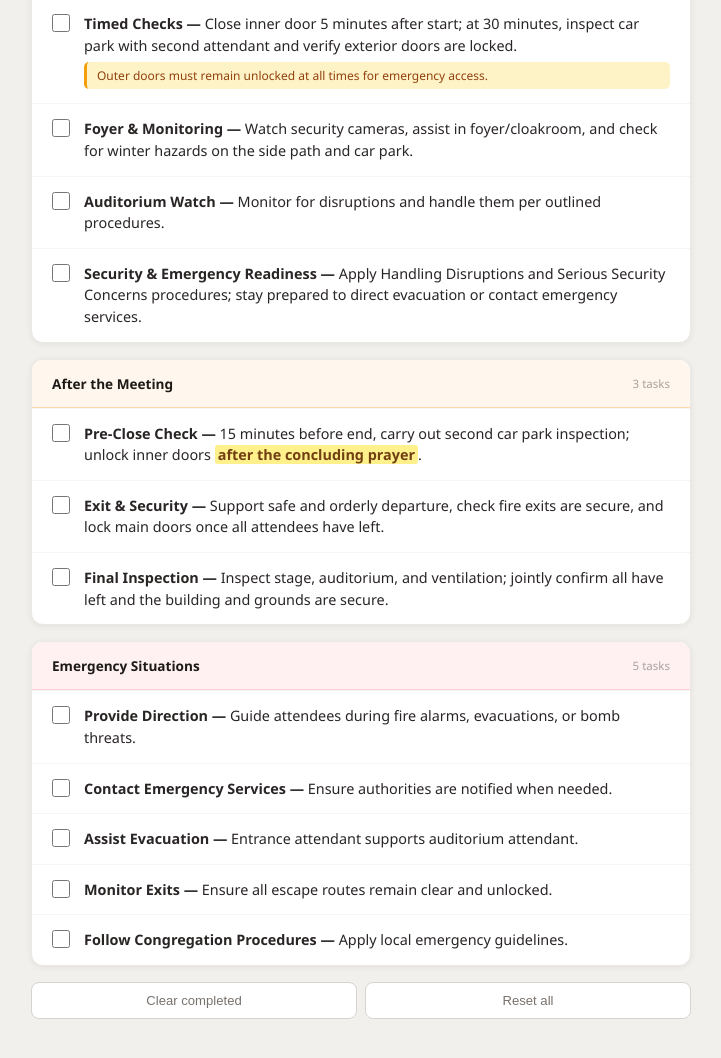
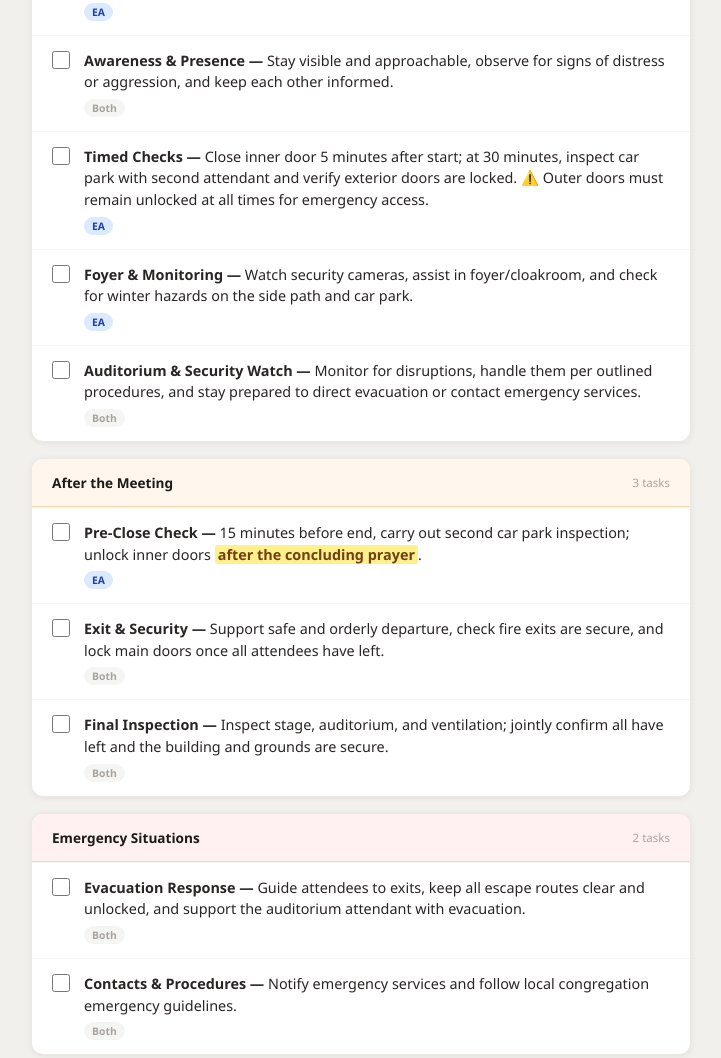
Before and after one commit to process5x1/Duty-Attendants-Checklist, a plain HTML site: page index.html in a window 1280 px wide. Shown: the part 980-2038 px from the top of the page, without its empty margins (279-1000 px from the left). Drawn offline with Linux system fonts and the light colour scheme.

Commit message:
Clean up dead CSS, inline warnings, and fix double-title formatting

```diff
--- a/index.html
+++ b/index.html
@@ -42,12 +42,10 @@
     .section-head {
       padding: 14px 20px; display: flex; align-items: center; gap: 12px;
     }
-    .section-head.before          { background: #eff6ff; border-bottom: 1px solid #bfdbfe; }
-    .section-head.before-during-after { background: #f5f3ff; border-bottom: 1px solid #ddd6fe; }
-    .section-head.during          { background: #f0fdf4; border-bottom: 1px solid #bbf7d0; }
+    .section-head.before     { background: #eff6ff; border-bottom: 1px solid #bfdbfe; }
+    .section-head.during     { background: #f0fdf4; border-bottom: 1px solid #bbf7d0; }
     .section-head.after           { background: #fff7ed; border-bottom: 1px solid #fed7aa; }
     .section-head.emergency       { background: #fff1f2; border-bottom: 1px solid #fecdd3; }
-    .section-icon { font-size: 1.1rem; }
     .section-name { font-size: 0.85rem; font-weight: 700; color: #1c1917; flex: 1; }
     .section-count { font-size: 0.72rem; color: #a8a29e; }
 
@@ -63,16 +61,13 @@
     .task input[type="checkbox"] { width: 18px; height: 18px; accent-color: #1c1917; margin-top: 1px; flex-shrink: 0; cursor: pointer; }
     .task-body { flex: 1; }
     .task-title { font-size: 0.9rem; color: #292524; line-height: 1.5; }
-    .task-note {
-      font-size: 0.75rem; color: #92400e; background: #fef3c7;
-      padding: 5px 10px; border-radius: 5px; margin-top: 6px; border-left: 3px solid #f59e0b;
-    }
     .task-extras { display: flex; align-items: center; gap: 8px; margin-top: 6px; flex-wrap: wrap; }
     .role-pill {
       font-size: 0.65rem; font-weight: 600; padding: 2px 8px; border-radius: 99px;
       background: #f5f5f4; color: #a8a29e;
     }
-    .role-pill.entrance { background: #dbeafe; color: #1e40af; }
+    .role-pill.entrance  { background: #dbeafe; color: #1e40af; }
+    .role-pill.auditorium { background: #dcfce7; color: #166534; }
     .hl { background: #fef08a; color: #713f12; border-radius: 3px; padding: 0 3px; font-weight: 600; }
 
     .diagram-btn {
@@ -165,21 +160,18 @@
   const DUTIES = [
     // ── Before ──────────────────────────────────────────────────────────────
     { text: "Duty Start Time — Start 20–30 minutes prior to duty.",                                                                          role: "both",       phase: "before" },
-    { text: "Access & Entry — Open the [car park gate], unlock the [walk-in gate] padlock only, open the main door and use fob to deactivate the alarm. Car Park — Make sure the car park is being used properly.",  role: "both", phase: "before", diagram: "carpark" },
+    { text: "Access & Entry — Open the [car park gate], unlock the [walk-in gate] padlock only, open the main door and use fob to deactivate the alarm. Check the car park is being used properly.",  role: "both", phase: "before", diagram: "carpark" },
     { text: "Welcome & Entry Management — Greet attendees warmly, help newcomers to seating, and position trained brothers near persons of concern. ⚠️ Deny access to anyone aggressive or intoxicated.",
                                                                                                                                              role: "both",       phase: "before" },
     { text: "Coordinate & Equip — Establish a communication plan with the auditorium attendant and ensure a torch is available for car park inspections.", role: "entrance",   phase: "before" },
     { text: "Lights & Venue Check — Turn on all lights, verify the emergency door is clear, and inspect stage, heating, and ventilation.",   role: "both",       phase: "before" },
 
     // ── During ──────────────────────────────────────────────────────────────
-    { text: "Entrance Duty — Stay alert for late arrivals and concerns; if you must leave, lock the door or have another EA cover.",
-             note: "Never use a door stopper as a substitute — the door must be locked or actively monitored.",                             role: "entrance",   phase: "during" },
+    { text: "Entrance Duty — Stay alert for late arrivals and concerns; if you must leave, lock the door or have another EA cover. ⚠️ Never use a door stopper as a substitute — the door must be locked or actively monitored.", role: "entrance", phase: "during" },
     { text: "Awareness & Presence — Stay visible and approachable, observe for signs of distress or aggression, and keep each other informed.", role: "both",   phase: "during" },
-    { text: "Timed Checks — Close inner door 5 minutes after start; at 30 minutes, inspect car park with second attendant and verify exterior doors are locked.",
-             note: "Outer doors must remain unlocked at all times for emergency access.",                                                   role: "entrance",   phase: "during" },
+    { text: "Timed Checks — Close inner door 5 minutes after start; at 30 minutes, inspect car park with second attendant and verify exterior doors are locked. ⚠️ Outer doors must remain unlocked at all times for emergency access.", role: "entrance", phase: "during" },
     { text: "Foyer & Monitoring — Watch security cameras, assist in foyer/cloakroom, and check for winter hazards on the side path and car park.", role: "entrance", phase: "during" },
-    { text: "Auditorium Watch — Monitor for disruptions and handle them per outlined procedures.",                                          role: "auditorium", phase: "during" },
-    { text: "Security & Emergency Readiness — Apply Handling Disruptions and Serious Security Concerns procedures; stay prepared to direct evacuation or contact emergency services.", role: "both", phase: "during" },
+    { text: "Auditorium & Security Watch — Monitor for disruptions, handle them per outlined procedures, and stay prepared to direct evacuation or contact emergency services.", role: "both", phase: "during" },
 
     // ── After ───────────────────────────────────────────────────────────────
     { text: "Pre-Close Check — 15 minutes before end, carry out second car park inspection; unlock inner doors [after the concluding prayer].", role: "entrance",   phase: "after" },
@@ -187,11 +179,8 @@
     { text: "Final Inspection — Inspect stage, auditorium, and ventilation; jointly confirm all have left and the building and grounds are secure.", role: "both",  phase: "after" },
 
     // ── Emergency ────────────────────────────────────────────────────────────
-    { text: "Provide Direction — Guide attendees during fire alarms, evacuations, or bomb threats.",                                        role: "both",       phase: "emergency" },
-    { text: "Contact Emergency Services — Ensure authorities are notified when needed.",                                                    role: "both",       phase: "emergency" },
-    { text: "Assist Evacuation — Entrance attendant supports auditorium attendant.",                                                        role: "both",       phase: "emergency" },
-    { text: "Monitor Exits — Ensure all escape routes remain clear and unlocked.",                                                          role: "both",       phase: "emergency" },
-    { text: "Follow Congregation Procedures — Apply local emergency guidelines.",                                                           role: "both",       phase: "emergency" },
+    { text: "Evacuation Response — Guide attendees to exits, keep all escape routes clear and unlocked, and support the auditorium attendant with evacuation.", role: "both", phase: "emergency" },
+    { text: "Contacts & Procedures — Notify emergency services and follow local congregation emergency guidelines.",                        role: "both",       phase: "emergency" },
   ];
 
   const SECTION_META = {
@@ -310,8 +299,10 @@
             <input type="checkbox" ${item.done ? "checked" : ""} onchange="toggle(${item.globalIdx})"/>
             <div class="task-body">
               <div class="task-title">${esc(item.text).replace(/^([^—]+—)/, '<strong>$1</strong>').replace(/\[([^\]]+)\]/g, '<span class="hl">$1</span>')}</div>
-              ${item.note ? `<div class="task-note">${esc(item.note)}</div>` : ""}
-              ${item.diagram ? `<div class="task-extras"><button class="diagram-btn" onclick="openDiagram('${item.diagram}')">View layout</button></div>` : ""}
+              <div class="task-extras">
+                <span class="role-pill${item.role === 'entrance' ? ' entrance' : item.role === 'auditorium' ? ' auditorium' : ''}">${item.role === 'both' ? 'Both' : item.role === 'entrance' ? 'EA' : 'AA'}</span>
+                ${item.diagram ? `<button class="diagram-btn" onclick="openDiagram('${item.diagram}')">View layout</button>` : ""}
+              </div>
             </div>
           </div>`).join("");
         return `
```
